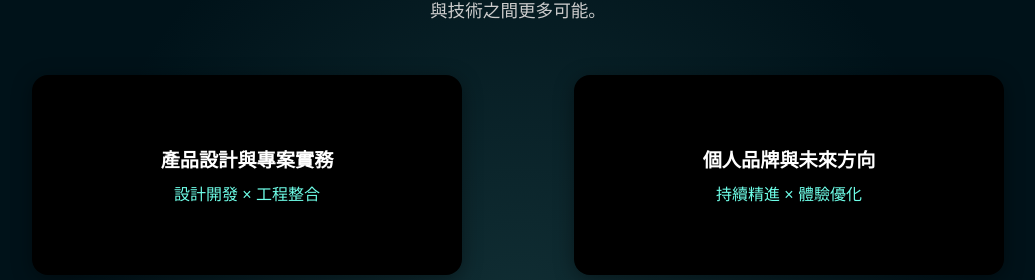
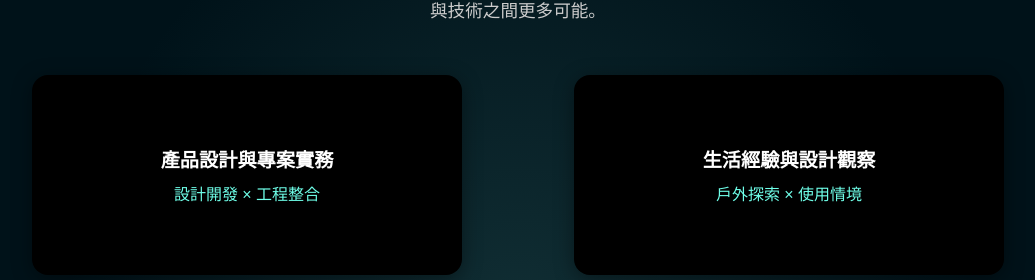
Before and after one commit to ScottLinxplore/LinxploreResume, a React (Vite) app: page / in a window 1280 px wide. Shown: the part 1139-1419 px from the top of the page, without its empty margins (122-1157 px from the left). Built offline with nearby package versions, Linux system fonts and the light colour scheme.

Commit message:
Update About.jsx

```diff
--- a/src/components/About.jsx
+++ b/src/components/About.jsx
@@ -126,14 +126,12 @@ function About() {
         <div className="flip-card">
           <div className="flip-inner">
             <div className="flip-front">
-              <p className="card-title">個人品牌與未來方向</p>
-              <p className="card-sub">持續精進 × 體驗優化</p>
+              <p className="card-title">生活經驗與設計觀察</p>
+              <p className="card-sub">戶外探索 × 使用情境</p>
             </div>
             <div className="flip-back">
               <p>
-                獨立開發 Linxplore 互動旅遊網站，從設計構思到 RWD
-                前端實作全程參與，實踐完整產品流程。未來希望加入重視體驗與品質的團隊，擔任前端工程師或
-                UI/UX 設計師，打造更有溫度的產品體驗。
+                工作之外，我長期接觸登山、溯溪、露營、潛水、衝浪、釣魚與跑步等戶外活動。不同環境中的實際體驗，讓我更習慣觀察使用者行為、操作細節、環境限制與產品的真實使用方式，也讓這些生活經驗逐漸成為我理解問題與思考設計的重要養分。
               </p>
             </div>
           </div>
```
